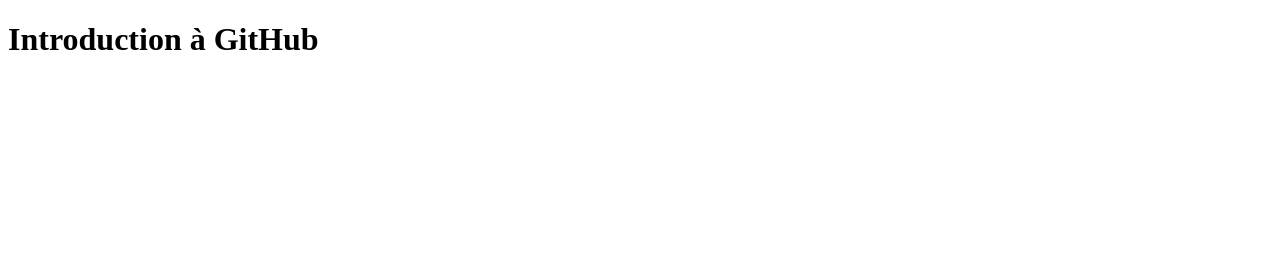
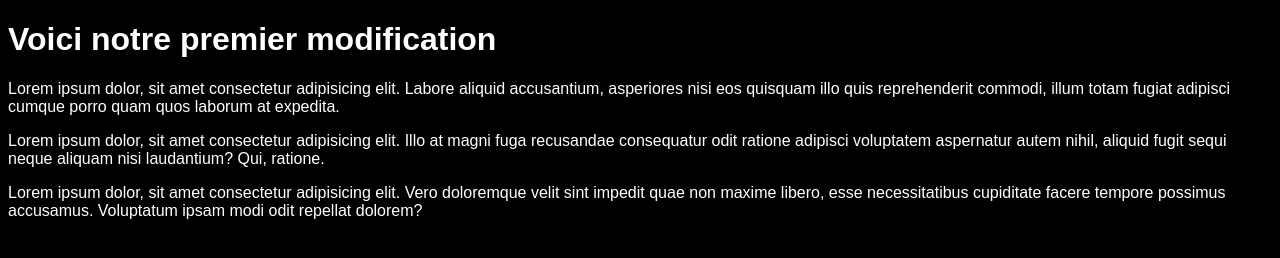
Before and after one commit to Jules-Ntimbwa/eurekase, a plain HTML site: page index.html in a window 1280 px wide. Drawn offline with Linux system fonts and the light colour scheme.

Commit message:
Intertion du css

```diff
--- a/index.html
+++ b/index.html
@@ -5,8 +5,14 @@
     <meta name="viewport" content="width=device-width, initial-scale=1.0">
     <meta http-equiv="X-UA-Compatible" content="ie=edge">
     <title>Document</title>
+    <link rel="stylesheet" href="style.css">
 </head>
 <body>
-    <h1>Introduction à GitHub</h1>
+    <div>
+        <h1>Voici notre premier modification</h1>
+        <p>Lorem ipsum dolor, sit amet consectetur adipisicing elit. Labore aliquid accusantium, asperiores nisi eos quisquam illo quis reprehenderit commodi, illum totam fugiat adipisci cumque porro quam quos laborum at expedita.</p>
+        <p>Lorem ipsum dolor, sit amet consectetur adipisicing elit. Illo at magni fuga recusandae consequatur odit ratione adipisci voluptatem aspernatur autem nihil, aliquid fugit sequi neque aliquam nisi laudantium? Qui, ratione.</p>
+        <p>Lorem ipsum dolor, sit amet consectetur adipisicing elit. Vero doloremque velit sint impedit quae non maxime libero, esse necessitatibus cupiditate facere tempore possimus accusamus. Voluptatum ipsam modi odit repellat dolorem?</p>
+    </div>
 </body>
 </html>
--- /dev/null
+++ b/style.css
@@ -0,0 +1,5 @@
+body{
+    background-color:#000;
+    color:#fff;
+    font-family: sans-serif;
+}
```
